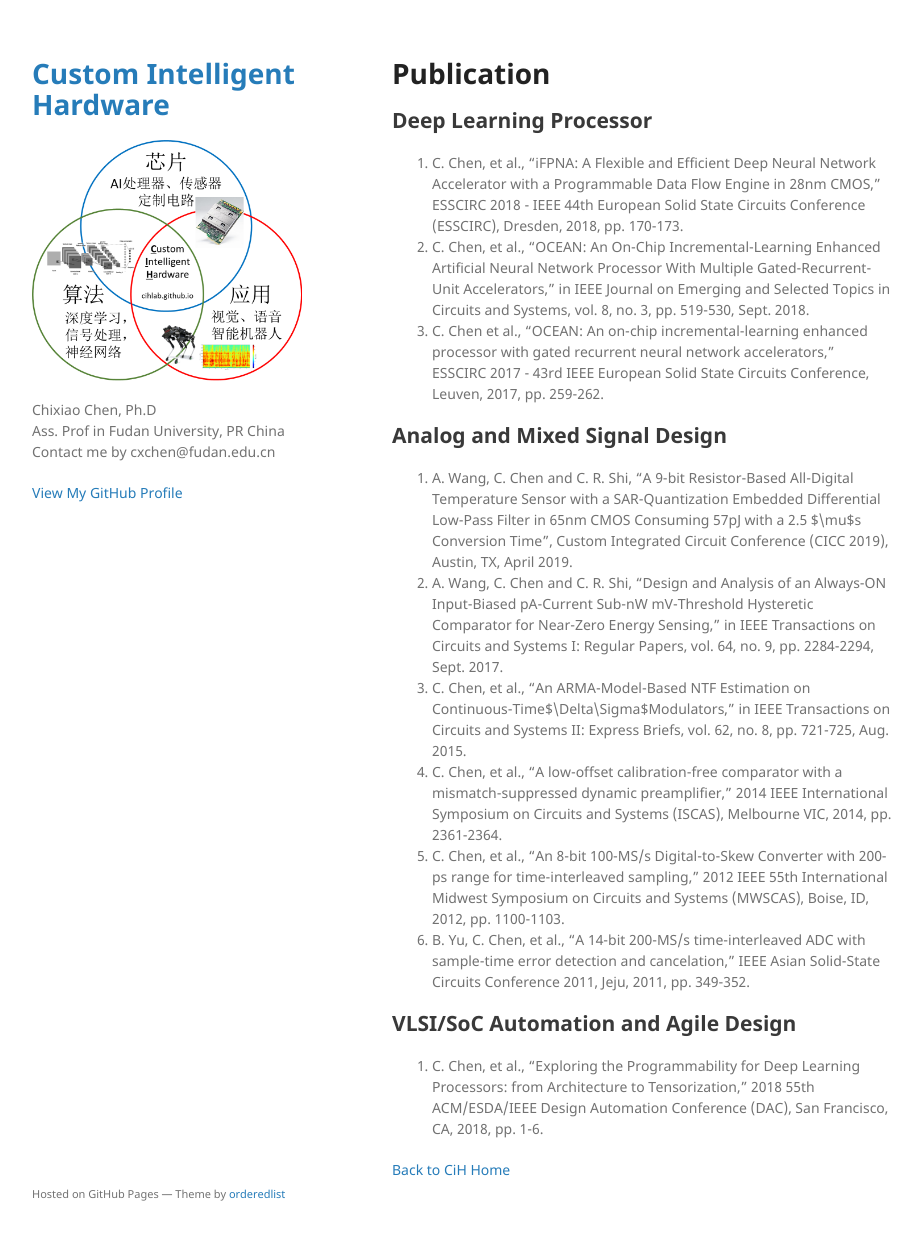
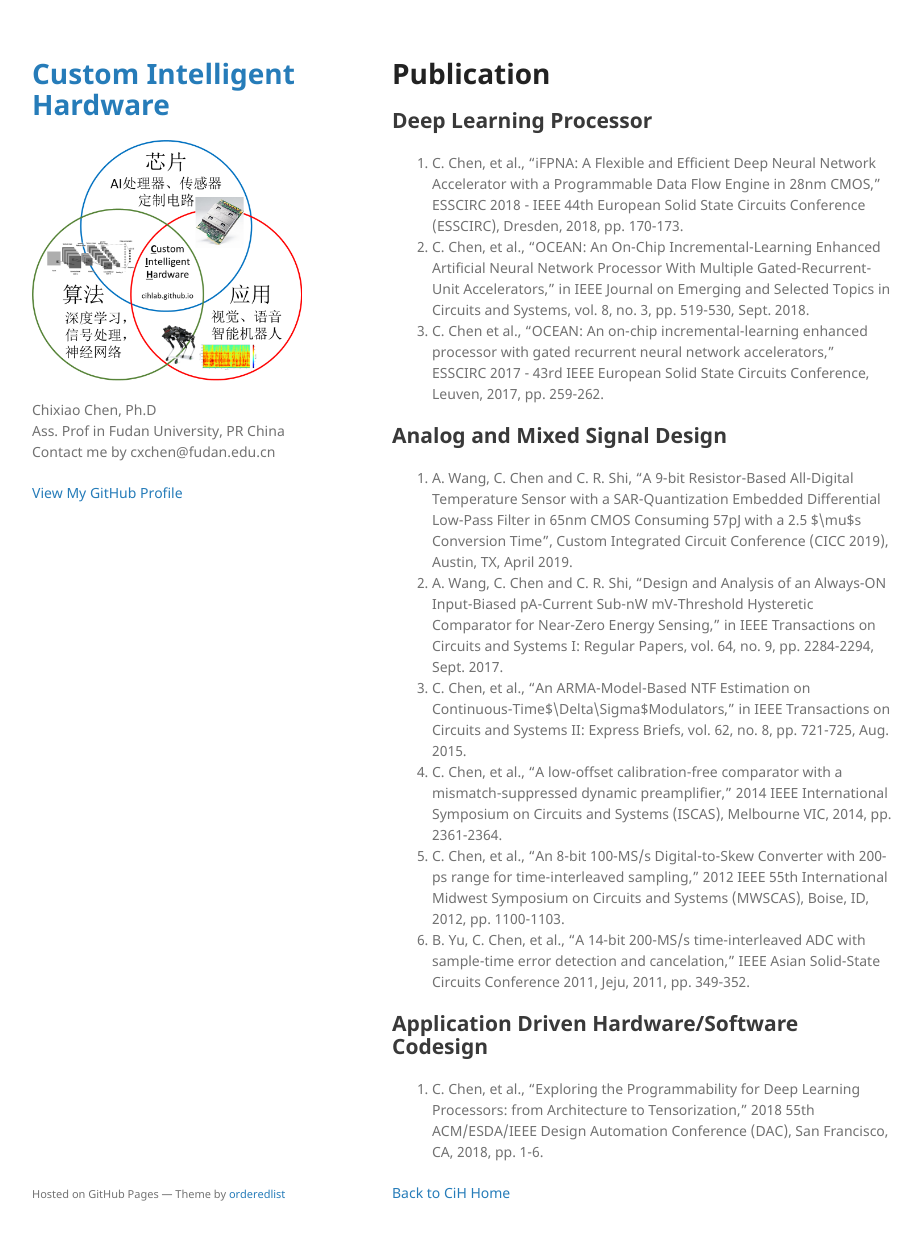
Before and after one commit to cihlab/cihlab.github.io, a Jekyll site: the page built from pub.md, in a window 1280 px wide and 1273 px high. Shown: the top 1240 px of the window, without its empty margins (178-1099 px from the left). Built offline with Jekyll 4.4.1, drawn with Linux system fonts in a browser that asks for light colours; our own code applies the rules of GitHub Pages for plain Markdown files.

Commit message:
Update pub.md

```diff
--- a/pub.md
+++ b/pub.md
@@ -20,7 +20,7 @@ layout: default
 1. B. Yu, C. Chen, et al., "A 14-bit 200-MS/s time-interleaved ADC with sample-time error detection and cancelation," IEEE Asian Solid-State Circuits Conference 2011, Jeju, 2011, pp. 349-352.
 
 
-## VLSI/SoC Automation and Agile Design
+## Application Driven Hardware/Software Codesign
 
 1. C. Chen, et al., "Exploring the Programmability for Deep Learning Processors: from Architecture to Tensorization," 2018 55th ACM/ESDA/IEEE Design Automation Conference (DAC), San Francisco, CA, 2018, pp. 1-6.
 
```
